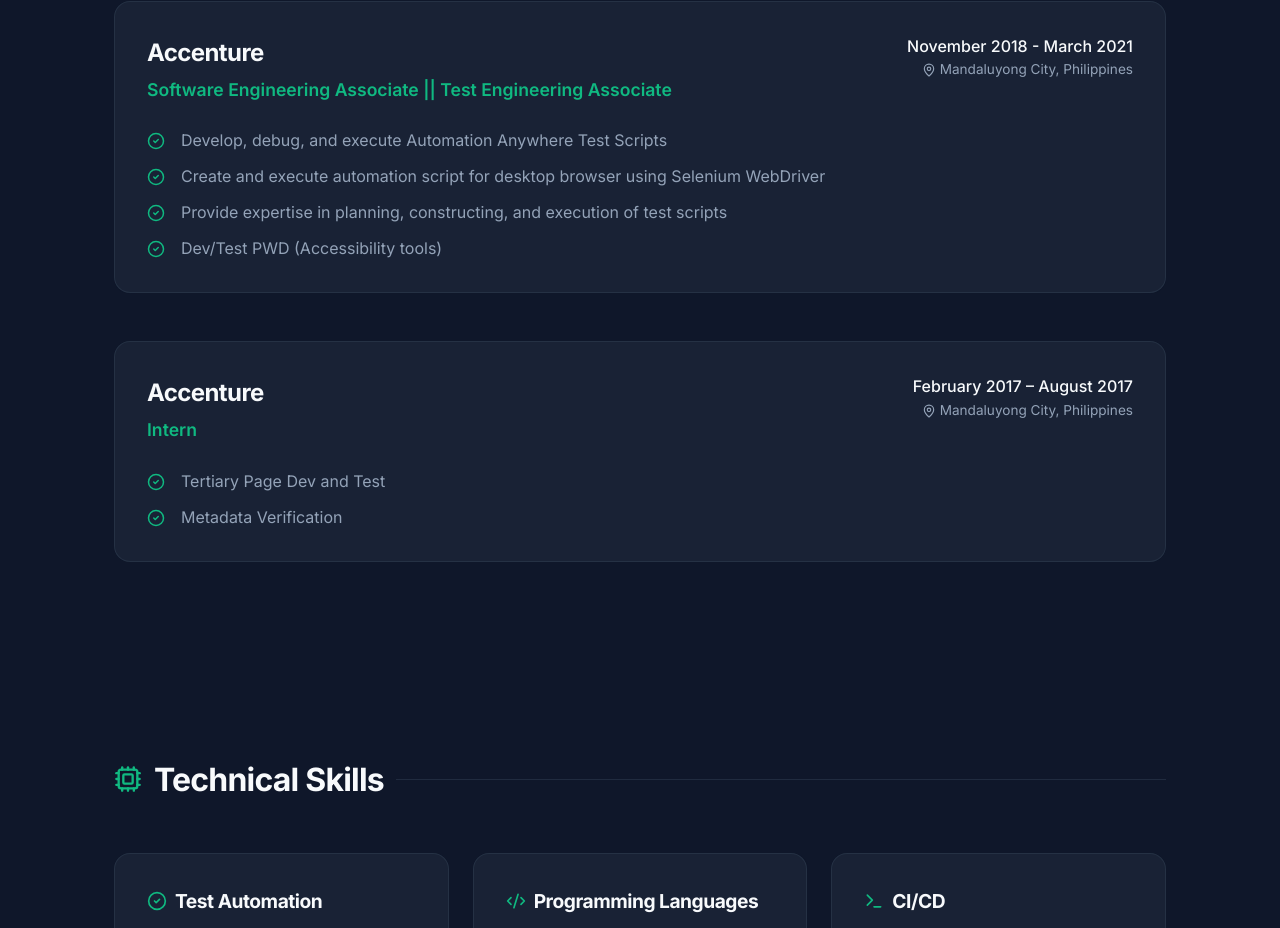
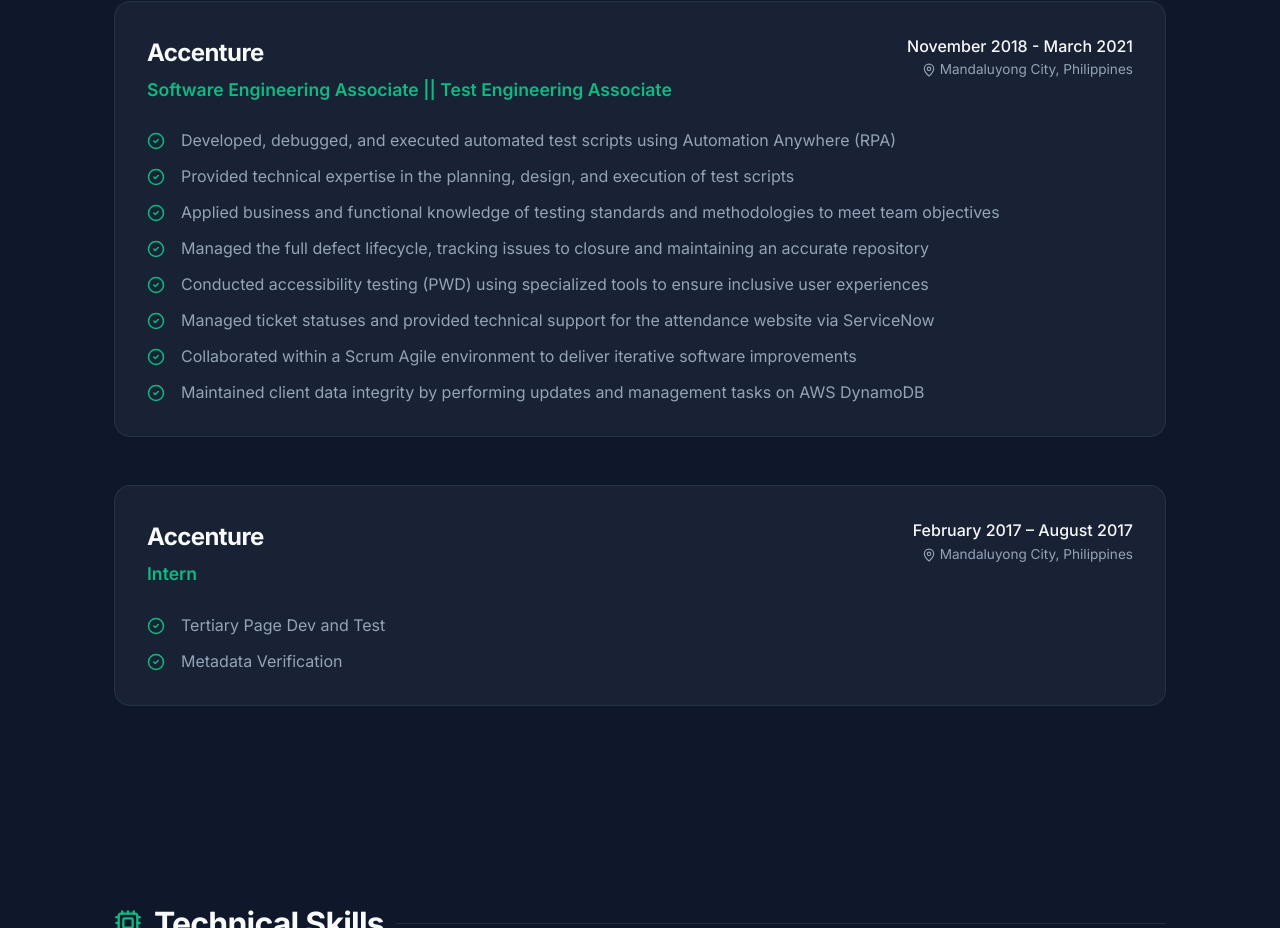
Before and after one commit to cng07/carlosng07, a React (Vite) app: page / in a window 1280 px wide. Shown: the part 3120-4048 px from the top of the page. Built offline with nearby package versions, Linux system fonts and the light colour scheme.

Commit message:
Update details on Accenture experience

```diff
--- a/src/data/resumeData.js
+++ b/src/data/resumeData.js
@@ -108,10 +108,14 @@
       period: "November 2018 - March 2021",
       location: "Mandaluyong City, Philippines",
       achievements: [
-        "Develop, debug, and execute Automation Anywhere Test Scripts",
-        "Create and execute automation script for desktop browser using Selenium WebDriver",
-        "Provide expertise in planning, constructing, and execution of test scripts",
-        "Dev/Test PWD (Accessibility tools)"
+        "Developed, debugged, and executed automated test scripts using Automation Anywhere (RPA)",
+        "Provided technical expertise in the planning, design, and execution of test scripts",
+        "Applied business and functional knowledge of testing standards and methodologies to meet team objectives",
+        "Managed the full defect lifecycle, tracking issues to closure and maintaining an accurate repository",
+        "Conducted accessibility testing (PWD) using specialized tools to ensure inclusive user experiences",
+        "Managed ticket statuses and provided technical support for the attendance website via ServiceNow",
+        "Collaborated within a Scrum Agile environment to deliver iterative software improvements",
+        "Maintained client data integrity by performing updates and management tasks on AWS DynamoDB"
       ]
     },
     {
```
